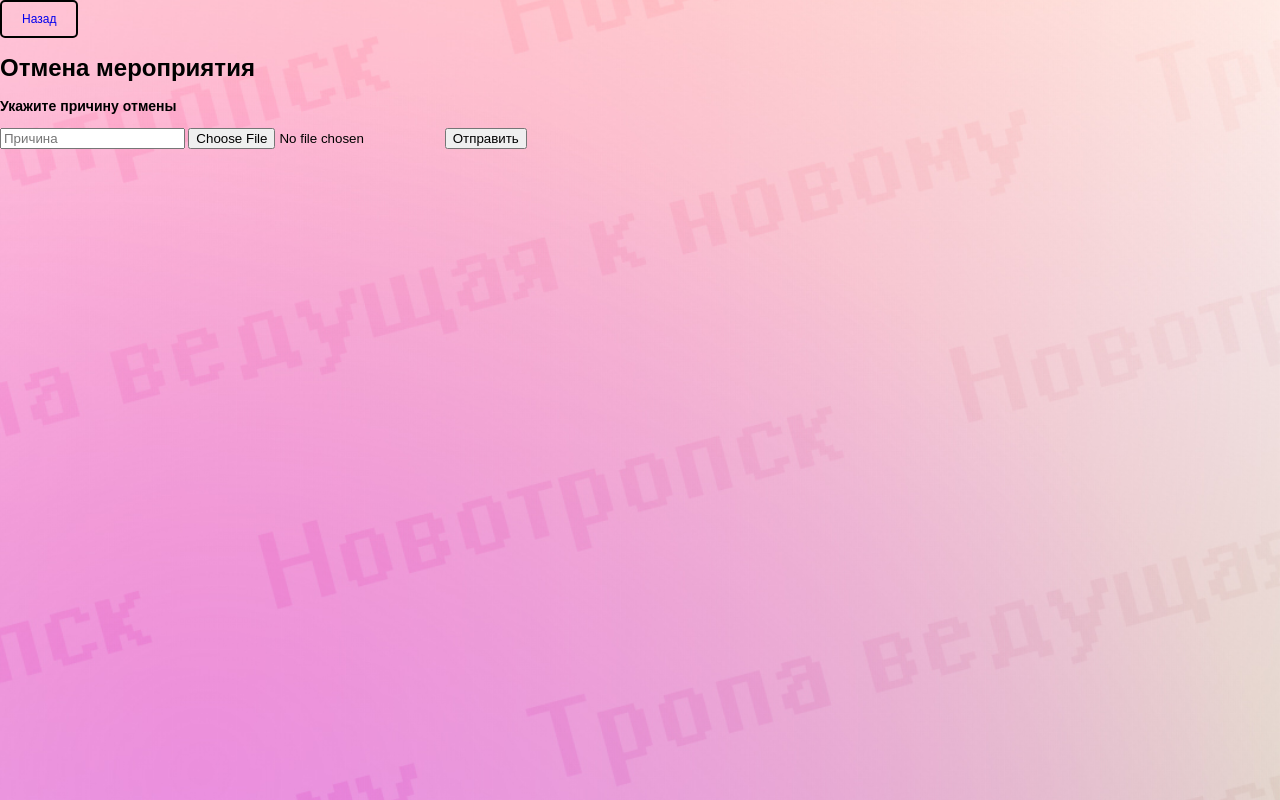
After one commit to lazybulbik/form_for_revenant, a Flask app: page /event/1/cancel in a window 1280 px wide. The commit adds this page. Run offline with Flask 3, Linux system fonts and the light colour scheme.

Commit message:
new styles

```diff
--- a/main.py
+++ b/main.py
@@ -164,5 +164,10 @@ def is_admin():
 
     return {'status': is_admin or event_data['creator'] == user_id}
 
+
+@app.route('/event/<event_id>/cancel')
+def cancel(event_id):
+    return render_template('cancel.html', event_id=event_id, anticash=time.time())
+
 if __name__ == '__main__':
-    app.run(debug=True)
+    app.run(debug=True, port=5050)
--- /dev/null
+++ b/static/scripts/cancel.js
@@ -0,0 +1,6 @@
+let btn = document.getElementById('send');
+let reason = document.getElementById('reason');
+let photo = document.getElementById('photo');
+
+btn.addEventListener('click', function() {
+})
--- a/static/style.css
+++ b/static/style.css
@@ -98,10 +98,10 @@ body {
 a {
     display: inline-block;
     padding: 10px 20px;
-    border: 2px solid #333;
+    border: 2px solid black;
     border-radius: 5px;
     text-decoration: none;
-    color: #333;
+    background-color: transparent;
     text-align: center;
 }
 
--- /dev/null
+++ b/templates/cancel.html
@@ -0,0 +1,24 @@
+<!DOCTYPE html>
+<html lang="en">
+<head>
+    <meta charset="UTF-8">
+    <meta name="viewport" content="width=device-width, initial-scale=1.0">
+    <title>Document</title>
+    <link rel="stylesheet" href="/static/style.css">
+</head>
+<header>
+    <a href="/event/{{ event_id }}">Назад</a>
+</header>
+<body>
+    <div class="container">
+        <h1>Отмена мероприятия</h1>
+
+        <h3>Укажите причину отмены</h3>
+        <input type="text" id="reason" placeholder="Причина">
+        <input type="file" id="photo" accept="image/*">
+
+        <button id="send">Отправить</button>
+    </div>
+    <script src="../static/scripts/cancel.js?{{ anticash }}"></script>
+</body>
+</html>
```
Also changed, not shown: templates/event.html (+10 -7 lines), utils.py (+13 -0 lines), static/event.jpg (added), 2 other files.
